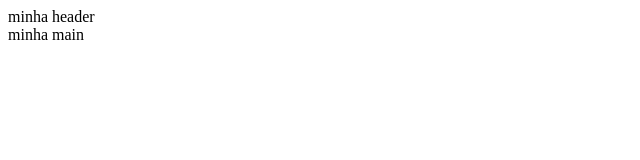
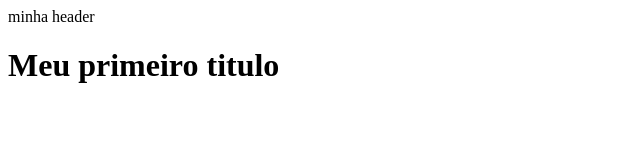
Before and after one commit to beownerpro/case-test, a plain HTML site: page index.html in a window 1280 px wide. Shown: the whole page, without its empty margins (0-640 px from the left). Drawn offline with Linux system fonts and the light colour scheme.

Commit message:
add title

```diff
--- a/index.html
+++ b/index.html
@@ -7,6 +7,8 @@
   </head>
   <body>
     <header>minha header</header>
-    <main>minha main</main>
+    <main>
+      <h1>Meu primeiro titulo</h1>
+    </main>
   </body>
 </html>
```
